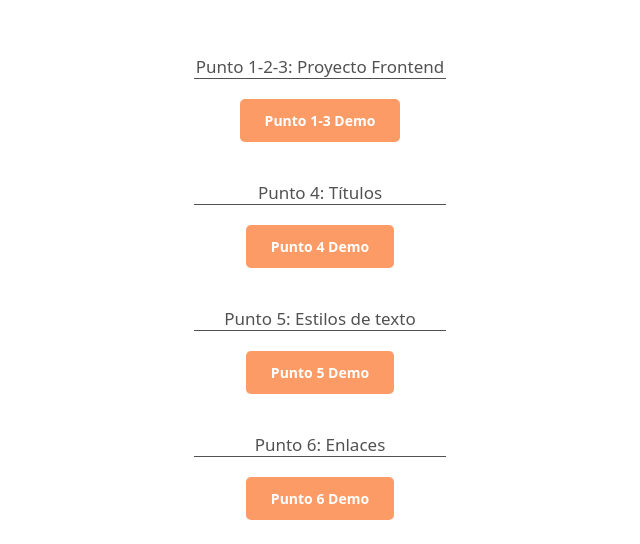
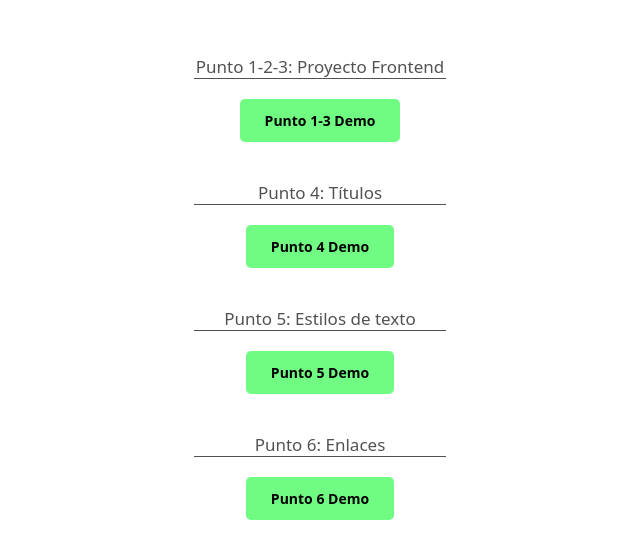
Before and after one commit to heidisandor/taller-9-full-stack, a plain HTML site: page index.html in a window 1280 px wide. Shown: the part 256-800 px from the top of the page, without its empty margins (320-960 px from the left). Drawn offline with Linux system fonts and the light colour scheme.

Commit message:
modificación index

```diff
--- a/styles/styles.css
+++ b/styles/styles.css
@@ -49,8 +49,8 @@ body {
 
   a {
     padding: 12px 25px;
-    color: #ffffff;
-    background-color: #fd8f54e2;
+    color: #000;
+    background-color: #5efb73e2;
     border: none;
     border-radius: 5px;
     font-family: system-ui, -apple-system;
@@ -61,5 +61,6 @@ body {
   }
 
   a:hover {
-    background-color: #e87537e2;
+    color: #ffff;
+    background-color: #407b48e2;
   }
```
Also changed, not shown: 1 other file.
